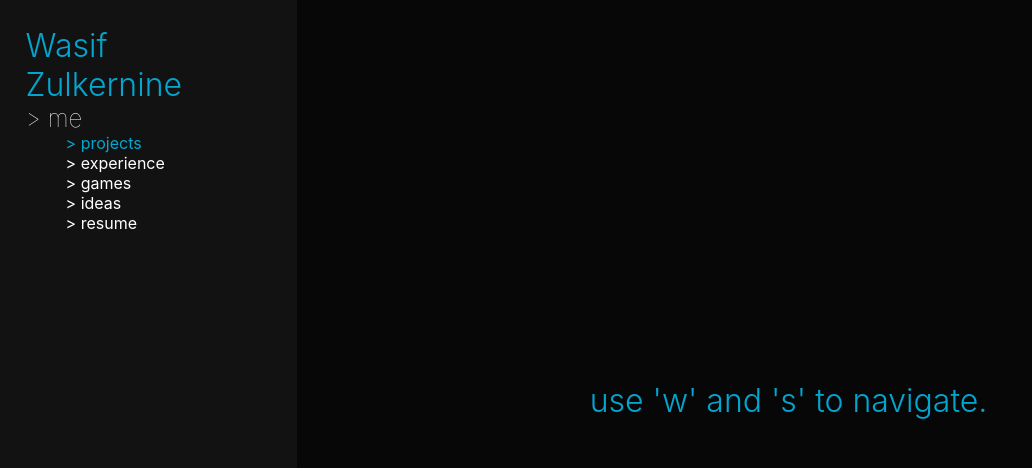
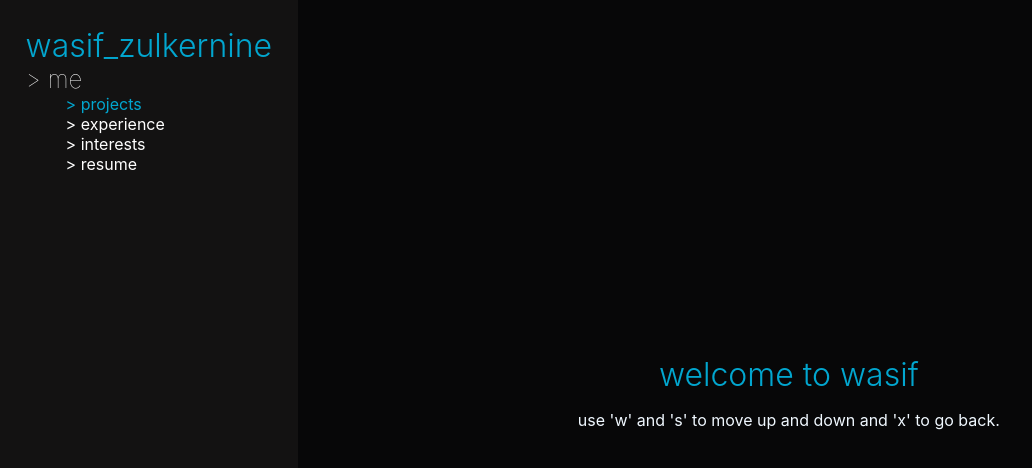
Before and after one commit to Wasifz9/keys, a React (Create React App) app: page / in a window 1280 px wide. Shown: the top 468 px of the page, without its empty margins (0-1032 px from the left). Built offline with nearby package versions, Linux system fonts and the light colour scheme.

Commit message:
nav working appropriately

```diff
--- a/package.json
+++ b/package.json
@@ -1,7 +1,7 @@
 {
   "name": "keys",
+  "homepage": "http://wasifz9.github.io/keys",
   "version": "0.1.0",
-  "homepage": "http://wasifz9.github.io/keys",
   "private": true,
   "dependencies": {
     "@testing-library/jest-dom": "^5.11.10",
--- a/src/App.css
+++ b/src/App.css
@@ -6,6 +6,7 @@
   color: white;
   display: flex;
   flex-direction: row;
+  font-size: medium;
 }
 
 h2{
@@ -33,13 +34,14 @@ li {
 }
 
 .nav{
-  width: 20%;
+  width: auto;
   padding: 2vw;
 }
 
 .content{
   background-color: rgb(7, 7, 8);
-  width: 80%;
+  flex-grow: 1;
+  flex-direction: column;
   height: 100%;
   display: flex;
   justify-content: center;
@@ -50,3 +52,10 @@ li {
 ul{
   margin: 0px;
 }
+
+.collapsible{
+  height: 0px;
+  overflow: hidden;
+  transition: height ease-in-out 0.3s;
+  margin: 0 auto;
+}
--- a/src/App.js
+++ b/src/App.js
@@ -2,21 +2,28 @@
 import './App.css';
 import { useEffect, useRef, useState } from 'react';
 import Projects from './Projects.js';
-
 // make each of these their own component with nested menu items that animate open on select
 // elements of array will be their own react componenets
-const sections = ['projects','experience', 'games', 'ideas', 'resume']
 
-function useKey(key, callback){
+// data arrays for the nav
+const defaultSelect = "welcome to wasif";
+const sections = ['projects', 'experience', 'interests', 'resume'];
+const projects = ['webdev', 'machine learning', 'c/cpp'];
+const experiences = ['internships', 'freelancing', 'leadership'];
+const interests = ['tech', 'extras'];
+const resumes = ['webdev', 'machine learning', 'c/cpp'];
+
+
+function useKey(key, callback) {
   const cbRef = useRef(callback);
 
-  useEffect (() => {
+  useEffect(() => {
     cbRef.current = callback;
   })
 
-  useEffect (() => {
-    function handle (event){
-      if (event.code === key){
+  useEffect(() => {
+    function handle(event) {
+      if (event.code === key) {
         cbRef.current(event);
       }
     }
@@ -28,59 +35,301 @@ function useKey(key, callback){
 
 }
 
+function SubProjects(props) {
+  const projRef = useRef();
 
+  return (
+    <>
+      <div
+        className={0 === props.highlighted ? 'active' : null}
+      > > projects
+      </div>
+
+      <div
+        className='collapsible'
+        ref={projRef}
+        style={'projects' === props.selected
+          ? {
+            height: projRef.current.scrollHeight + 'px',
+          } :
+          {
+            height: "0px"
+          }
+
+
+        }
+      >
+        <ul>
+          {projects.map((project, i) => (
+            <div
+              className={i === props.curs ? 'active' : null}
+            > > {project}
+            </div>
+          ))}
+
+        </ul>
+      </div>
+
+    </>
+  )
+}
+
+
+function SubExperience(props) {
+  const expRef = useRef();
+  return (
+    <>
+      <div
+        className={1 === props.highlighted ? 'active' : null}
+      > > experience
+      </div>
+
+      <div
+        className='collapsible'
+        ref={expRef}
+        style={'experience' === props.selected
+          ? {
+            height: expRef.current.scrollHeight + 'px',
+          } :
+          {
+            height: "0px"
+          }
+
+
+        }
+      >
+        <ul>
+          {experiences.map((experience, i) => (
+            <div
+              className={i === props.curs ? 'active' : null}
+            > > {experience}
+            </div>
+          ))}
+
+        </ul>
+      </div>
+
+    </>
+  )
+}
+
+function SubInterests(props) {
+  const inRef = useRef();
+  return (
+    <>
+      <div
+        className={2 === props.highlighted ? 'active' : null}
+      > > interests
+      </div>
+
+      <div
+        className='collapsible'
+        ref={inRef}
+        style={'interests' === props.selected
+          ? {
+            height: inRef.current.scrollHeight + 'px',
+          } :
+          {
+            height: "0px"
+          }
+
+
+        }
+      >
+        <ul>
+          {interests.map((interest, i) => (
+            <div
+              className={i === props.curs ? 'active' : null}
+            > > {interest}
+            </div>
+          ))}
+
+        </ul>
+      </div>
+
+
+
+    </>
+  )
+}
+function SubResume(props) {
+  const resRef = useRef();
+  return (
+    <>
+      <div
+        className={3 === props.highlighted ? 'active' : null}
+      > > resume
+      </div>
+
+         <div
+        className='collapsible'
+        ref={resRef}
+        style={'resume' === props.selected
+          ? {
+            height: resRef.current.scrollHeight + 'px',
+          } :
+          {
+            height: "0px"
+          }
+
+
+        }
+      >
+        <ul>
+          {resumes.map((resume, i) => (
+            <div
+              className={i === props.curs ? 'active' : null}
+            > > {resume}
+            </div>
+          ))}
+
+        </ul>
+      </div>
+    </>
+  )
+}
 function App() {
 
   const [highlighted, setHighlighted] = useState(0);
-    const [selected, setSelected] = useState("use 'w' and 's' to navigate.");
+  const [selected, setSelected] = useState(defaultSelect);
+  const [projCurs, setProjCurs] = useState(0);
+  const [expCurs, setExpCurs] = useState(0);
+  const [inCurs, setInCurs] = useState(0);
+  const [resCurs, setResCurs] = useState(0);
 
-    function handleUp(){
-      if (highlighted === 0){
+
+  function handleUp() {
+    if (selected === defaultSelect) {
+      if (highlighted === 0) {
         setHighlighted(sections.length - 1)
-      } else{
+      } else {
         setHighlighted(highlighted - 1);
+      }
+    } else if (selected === 'projects') {
+      if (projCurs === 0) {
+        setProjCurs(projects.length - 1)
+      } else {
+        setProjCurs(projCurs - 1);
+      }
+    } else if (selected === 'experience') {
+      if (expCurs === 0) {
+        setExpCurs(experiences.length - 1)
+      } else {
+        setExpCurs(expCurs - 1);
+      }
+    } else if (selected === 'interests') {
+      if (inCurs === 0) {
+        setInCurs(interests.length - 1)
+      } else {
+        setInCurs(inCurs - 1);
+      }
+    } else if (selected === 'resume') {
+      if (resCurs === 0) {
+        setResCurs(resumes.length - 1)
+      } else {
+        setResCurs(resCurs - 1);
+      }
     }
   }
 
-    function handleDown (){
-      if (highlighted === sections.length-1){
+  function handleDown() {
+    if (selected === defaultSelect) {
+      if (highlighted === sections.length - 1) {
         setHighlighted(0)
-      }else {
+      } else {
         setHighlighted(highlighted + 1);
+      }
+    } else if (selected === 'projects') {
+      if (projCurs === projects.length - 1) {
+        setProjCurs(0)
+      } else {
+        setProjCurs(projCurs + 1);
+      }
+    } else if (selected === 'experience') {
+      if (expCurs === experiences.length - 1) {
+        setExpCurs(0);
+      } else {
+        setExpCurs(expCurs + 1);
+      }
+    } else if (selected === 'interests') {
+      if (inCurs === interests.length - 1) {
+        setInCurs(0);
+      } else {
+        setInCurs(inCurs + 1);
+      }
+    } else if (selected === 'resume') {
+      if (resCurs === resumes.length - 1) {
+        setResCurs(0);
+      } else {
+        setResCurs(resCurs + 1);
       }
     }
 
-    function handleEnter(){
+  }
+
+  function handleEnter() {
     setSelected(sections[highlighted]);
+  }
+
+  function handleX() {
+    setSelected(defaultSelect);
+    setExpCurs(0);
+    setInCurs(0);
+    setResCurs(0);
+    setProjCurs(0);
   }
 
   useKey("KeyW", handleUp);
   useKey("Enter", handleEnter);
   useKey("KeyS", handleDown);
+  useKey("KeyX", handleX);
 
   return (
 
     <div className="App">
-          <div className = "nav">
-            <h1> Wasif Zulkernine </h1>
+      <div className="nav">
+        <h1> wasif_zulkernine </h1>
         <h2> > me </h2>
         <ul>
-              {sections.map((section, i)=> (
-                <li
-                  key = {i}
-                >
+          {/*sections.map((section, i)=> (
+
                   <div
                   className = {i === highlighted ? 'active' : null}
                   > > {section}
                 </div>
 
+              ))*/}
+          <SubProjects
+            selected={selected}
+            highlighted={highlighted}
+            curs={projCurs}
+          >
+          </SubProjects>
+          <SubExperience
+            selected={selected}
+            highlighted={highlighted}
+            curs={expCurs}
+          >
+          </SubExperience>
+          <SubInterests
+            selected={selected}
+            highlighted={highlighted}
+            curs={inCurs}
+          >
+          </SubInterests>
+          <SubResume
+            selected={selected}
+            highlighted={highlighted}
+            curs={resCurs}
+          >
+          </SubResume>
 
-                </li>
-              ))}
+
         </ul>
       </div>
-        <div className = "content">
+      <div className="content">
         <h1> {selected} </h1>
+        {selected === defaultSelect && <p> use 'w' and 's' to move up and down and 'x' to go back. </p>}
       </div>
     </div>
   );
--- a/src/Projects.js
+++ b/src/Projects.js
@@ -1,3 +1,5 @@
+
+
 function Projects () {
     return (
         <>
```
Lines whose indentation alone changed are shown as unchanged.
